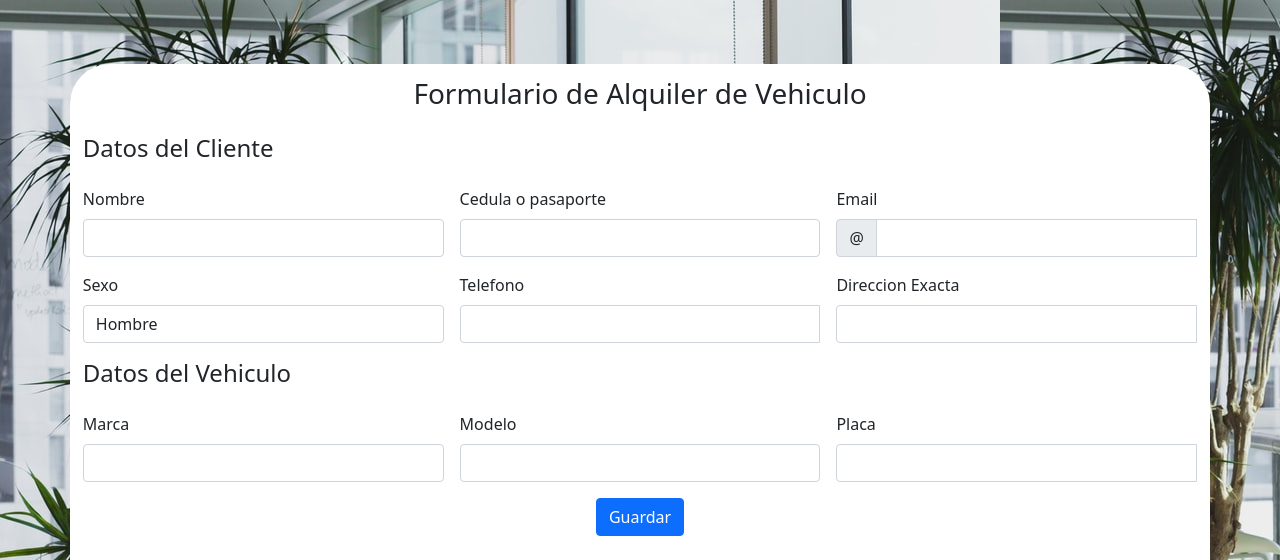
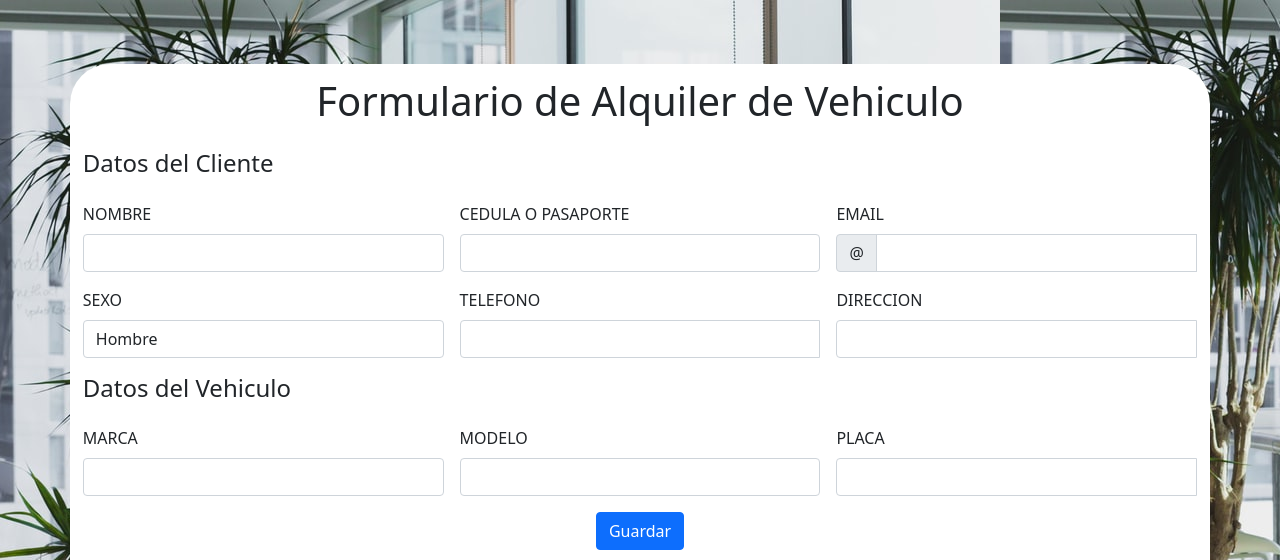
Before and after one commit to wilsontomas/autosPHP, a PHP site: page / in a window 1280 px wide. Shown: the top 560 px of the page. Run offline with PHP 8.4, Linux system fonts and the light colour scheme.

Commit message:
Correcciones menores DE LETRAS A MAYUSCULAS

```diff
--- a/index.html
+++ b/index.html
@@ -11,10 +11,10 @@
 <body>
     <div class="container" >
         <form class="row g-3 needs-validation" novalidate>
-            <h3 class="centrado">Formulario de Alquiler de Vehiculo</h3>
+            <h1 class="centrado">Formulario de Alquiler de Vehiculo</h1>
             <h4>Datos del Cliente</h4>
             <div class="col-xs=12 col-sm-12 col-md-4 col-xl-4 col-xxl-4">
-              <label for="nombre" class="form-label">Nombre</label>
+              <label for="nombre" class="form-label">NOMBRE</label>
               <input type="text" class="form-control" id="nombre" required>
               <div class="invalid-feedback">
                 Por favor ingrese su nombre!
@@ -24,7 +24,7 @@
               </div>
             </div>
             <div class="col-xs=12 col-sm-12 col-md-4 col-xl-4 col-xxl-4">
-                <label for="cedula" class="form-label">Cedula o pasaporte</label>
+                <label for="cedula" class="form-label">CEDULA O PASAPORTE</label>
                 <input type="number" class="form-control" id="cedula"  required>
                 <div class="invalid-feedback">
                   Por favor ingrese su Cedula o pasaporte!
@@ -34,7 +34,7 @@
                 </div>
               </div>
             <div class="col-xs=12 col-sm-12 col-md-4 col-xl-4 col-xxl-4">
-              <label for="correo" class="form-label">Email</label>
+              <label for="correo" class="form-label">EMAIL</label>
               <div class="input-group">
                 <span class="input-group-text" id="inputGroupPrepend">@</span>
                 <input type="text" class="form-control" id="correo" aria-describedby="inputGroupPrepend" required>
@@ -50,7 +50,7 @@
 
 
             <div class="col-xs=12 col-sm-12 col-md-4 col-xl-4 col-xxl-4">
-                <label for="sexo" class="form-label">Sexo</label>
+                <label for="sexo" class="form-label">SEXO</label>
                 <select class="form-control" id="sexo">
                     <option value="Hombre">Hombre</option>
                     <option value="Mujer">Mujer</option>
@@ -64,7 +64,7 @@
               </div>
 
               <div class="col-xs=12 col-sm-12 col-md-4 col-xl-4 col-xxl-4">
-                <label for="telefono" class="form-label">Telefono</label>
+                <label for="telefono" class="form-label">TELEFONO</label>
                 <div class="input-group">
                   <input type="number" class="form-control" id="telefono" aria-describedby="inputGroupPrepend" required>
                   <div class="invalid-feedback">
@@ -76,7 +76,7 @@
                 </div>
               </div>
               <div class="col-xs=12 col-sm-12 col-md-4 col-xl-4 col-xxl-4">
-                <label for="direccion" class="form-label">Direccion Exacta</label>
+                <label for="direccion" class="form-label">DIRECCION</label>
                 <div class="input-group">
                   <input type="text" class="form-control" id="direccion" aria-describedby="inputGroupPrepend" required>
                   <div class="invalid-feedback">
@@ -92,7 +92,7 @@
               <h4>Datos del Vehiculo</h4>
 
               <div class="col-xs=12 col-sm-12 col-md-4 col-xl-4 col-xxl-4">
-                <label for="marca" class="form-label">Marca</label>
+                <label for="marca" class="form-label">MARCA</label>
                 <input type="text" class="form-control" id="marca"  required>
                 <div class="invalid-feedback">
                   Por favor ingrese la marca del vehiculo!
@@ -102,7 +102,7 @@
                 </div>
               </div>
               <div class="col-xs=12 col-sm-12 col-md-4 col-xl-4 col-xxl-4">
-                <label for="modelo" class="form-label">Modelo</label>
+                <label for="modelo" class="form-label">MODELO</label>
                 <input type="text" class="form-control" id="modelo"  required>
                 <div class="invalid-feedback">
                   Por favor ingrese el modelo del vehiculo!
@@ -113,7 +113,7 @@
               </div>
 
               <div class="col-xs=12 col-sm-12 col-md-4 col-xl-4 col-xxl-4">
-                <label for="placa" class="form-label">Placa</label>
+                <label for="placa" class="form-label">PLACA</label>
                 <div class="input-group">
                   <input type="text" class="form-control" id="placa" aria-describedby="inputGroupPrepend" required>
                   <div class="invalid-feedback">
```
Also changed, not shown: index.css (line endings or trailing spaces).
